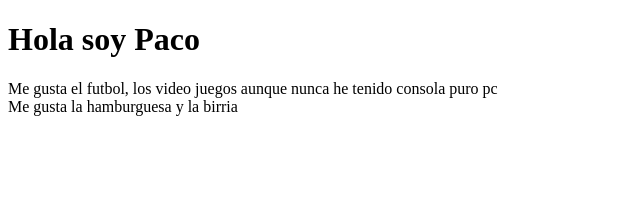
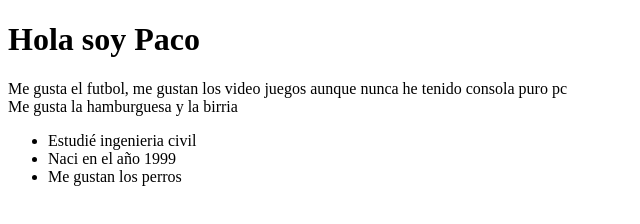
Before and after one commit to PacOrozco/Primera-pagina-WEB, a plain HTML site: page index.html in a window 1280 px wide. Shown: the whole page, without its empty margins (0-640 px from the left). Drawn offline with Linux system fonts and the light colour scheme.

Commit message:
Agregue una lista

```diff
--- a/index.html
+++ b/index.html
@@ -7,6 +7,11 @@
 </head>
 <body>
     <h1>Hola soy Paco</h1>
-    <p>Me gusta el futbol, los video juegos aunque nunca he tenido consola puro pc<br>Me gusta la hamburguesa y la birria</p>
+    <p>Me gusta el futbol, me gustan los video juegos aunque nunca he tenido consola puro pc<br>Me gusta la hamburguesa y la birria</p>
+    <ul>
+        <li>Estudié ingenieria civil</li>
+        <li>Naci en el año 1999</li>
+        <li>Me gustan los perros</li>
+    </ul>
 </body>
 </html>
```
